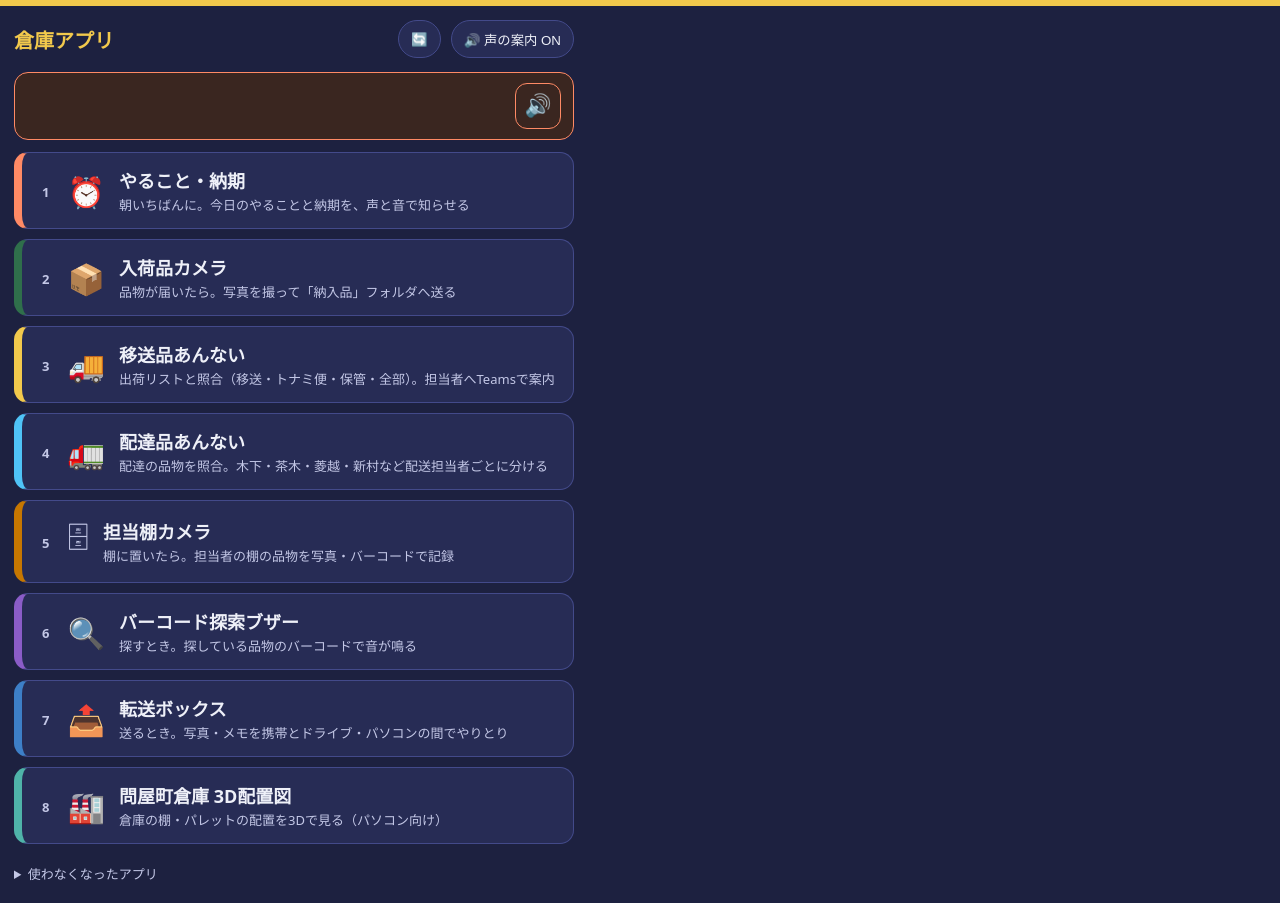
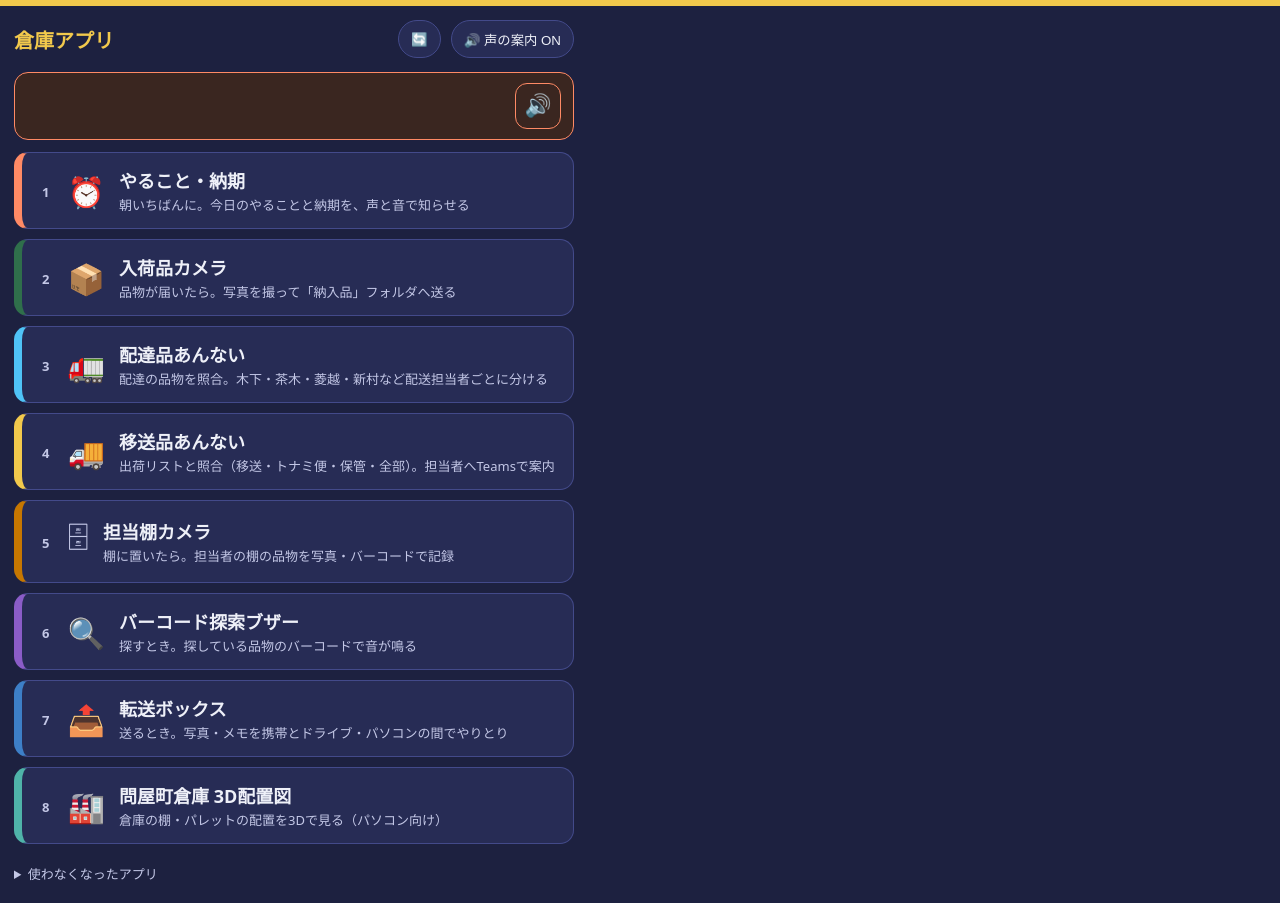
Before and after one commit to mocchihonpo/qr-shogo, a plain HTML site: page index.html in a window 1280 px wide. Drawn offline with Linux system fonts and the light colour scheme; a web font is replaced by a local one.

Commit message:
入口：配達品あんないを3番目に
Co-Authored-By: Claude Opus 5.5 <noreply@anthropic.com>
Claude-Session: https://claude.ai/code/session_01Aif32hoqeXkS6C2VZQaNYm

```diff
--- a/index.html
+++ b/index.html
@@ -44,8 +44,8 @@ a.app.going{outline:3px solid var(--c);outline-offset:2px}
 <div class="apps">
   <a class="app" style="--c:#ff8a65" href="yotei/" data-say="やること・納期です。今日のやることと納期を確かめます"><span class="no">1</span><span class="ic">⏰</span><div><b>やること・納期</b><span>朝いちばんに。今日のやることと納期を、声と音で知らせる</span></div></a>
   <a class="app" style="--c:#2f6f4b" href="nyuka/" data-say="入荷品カメラです。届いた品物の写真を撮って送ります"><span class="no">2</span><span class="ic">📦</span><div><b>入荷品カメラ</b><span>品物が届いたら。写真を撮って「納入品」フォルダへ送る</span></div></a>
-  <a class="app" style="--c:#f2c94c" href="iso/" data-say="移送品あんないです。出荷リストと照合して、担当者に案内します"><span class="no">3</span><span class="ic">🚚</span><div><b>移送品あんない</b><span>出荷リストと照合（移送・トナミ便・保管・全部）。担当者へTeamsで案内</span></div></a>
-  <a class="app" style="--c:#4fc3f7" href="haiso/" data-say="配達品あんないです。配達の品物を読んで、どの配送担当者の分かを知らせます"><span class="no">4</span><span class="ic">🚛</span><div><b>配達品あんない</b><span>配達の品物を照合。木下・茶木・菱越・新村など配送担当者ごとに分ける</span></div></a>
+  <a class="app" style="--c:#4fc3f7" href="haiso/" data-say="配達品あんないです。配達の品物を読んで、どの配送担当者の分かを知らせます"><span class="no">3</span><span class="ic">🚛</span><div><b>配達品あんない</b><span>配達の品物を照合。木下・茶木・菱越・新村など配送担当者ごとに分ける</span></div></a>
+  <a class="app" style="--c:#f2c94c" href="iso/" data-say="移送品あんないです。出荷リストと照合して、担当者に案内します"><span class="no">4</span><span class="ic">🚚</span><div><b>移送品あんない</b><span>出荷リストと照合（移送・トナミ便・保管・全部）。担当者へTeamsで案内</span></div></a>
   <a class="app" style="--c:#c77700" href="tana/" data-say="担当棚カメラです。担当者の棚にある品物を記録します"><span class="no">5</span><span class="ic">🗄</span><div><b>担当棚カメラ</b><span>棚に置いたら。担当者の棚の品物を写真・バーコードで記録</span></div></a>
   <a class="app" style="--c:#8a5cc7" href="barcode/" data-say="バーコード探索ブザーです。探している品物を音で見つけます"><span class="no">6</span><span class="ic">🔍</span><div><b>バーコード探索ブザー</b><span>探すとき。探している品物のバーコードで音が鳴る</span></div></a>
   <a class="app" style="--c:#3d7fc7" href="okuru/" data-say="転送ボックスです。写真やメモを、ドライブとパソコンに送ります"><span class="no">7</span><span class="ic">📤</span><div><b>転送ボックス</b><span>送るとき。写真・メモを携帯とドライブ・パソコンの間でやりとり</span></div></a>
```
